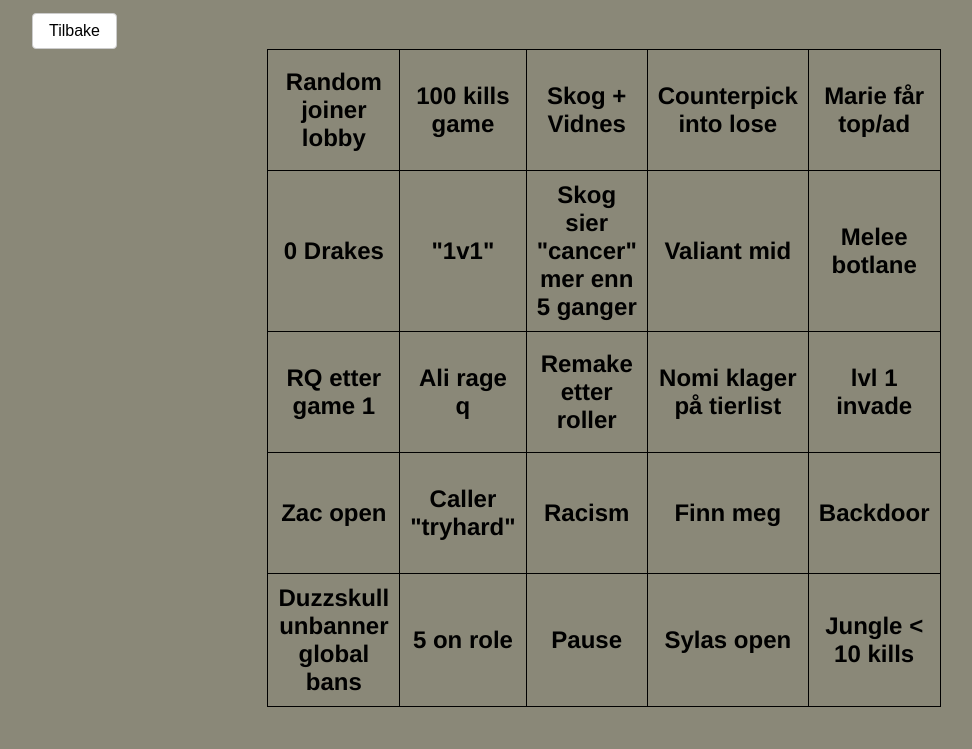
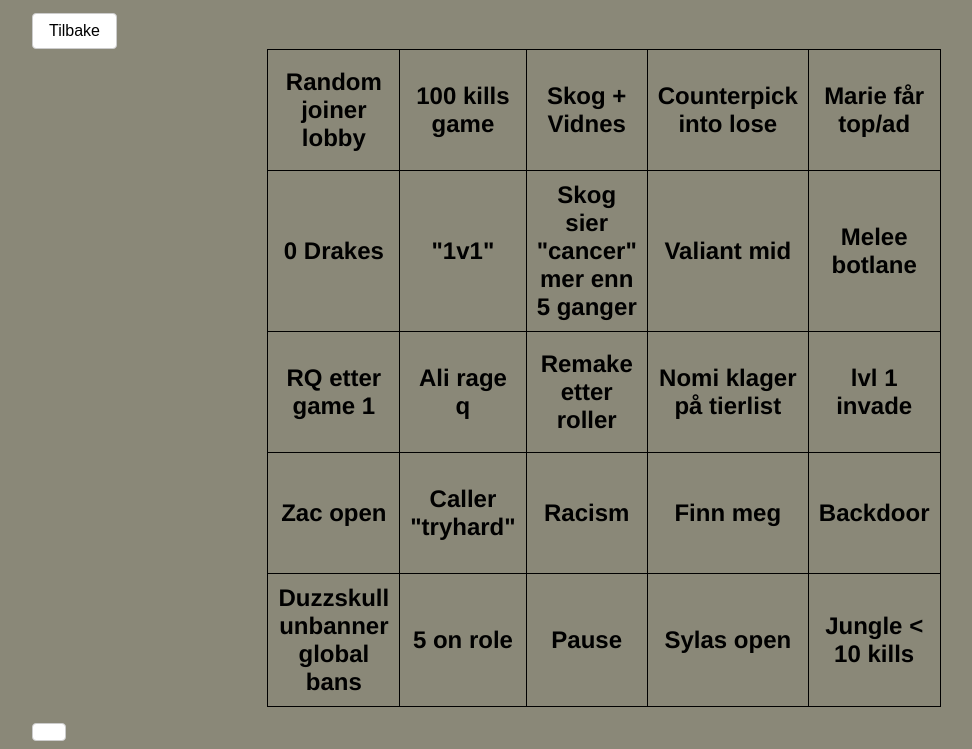
Before and after one commit to Thundeee/randomthing, a plain HTML site: page bingo.html in a window 1280 px wide. Shown: the part 411-1160 px from the top of the page, without its empty margins (96-1068 px from the left). Before the commit the page ends 1126 px from the top, so only its background shows below. Drawn offline with Linux system fonts and the light colour scheme.

Commit message:
Update bingo.html

```diff
--- a/bingo.html
+++ b/bingo.html
@@ -64,5 +64,6 @@
                         <td id="cell-5-5">Jungle < 10 kills</td>
                 </tr>
               </table>
+              <button onclick="localStorage.clear()"></button>
 </body>
 </html>
```
